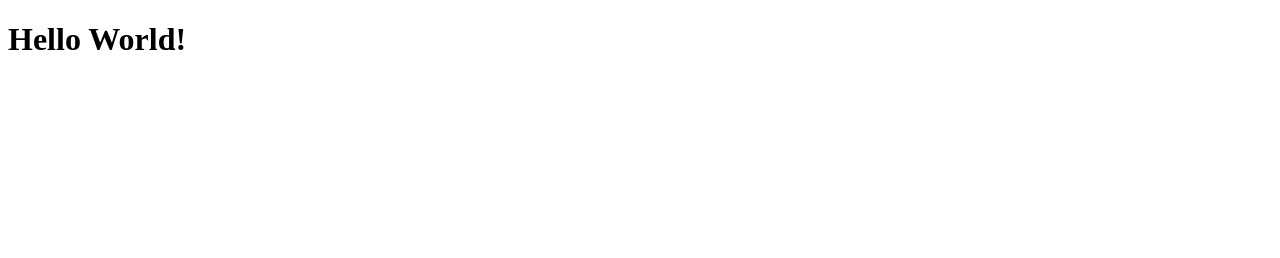
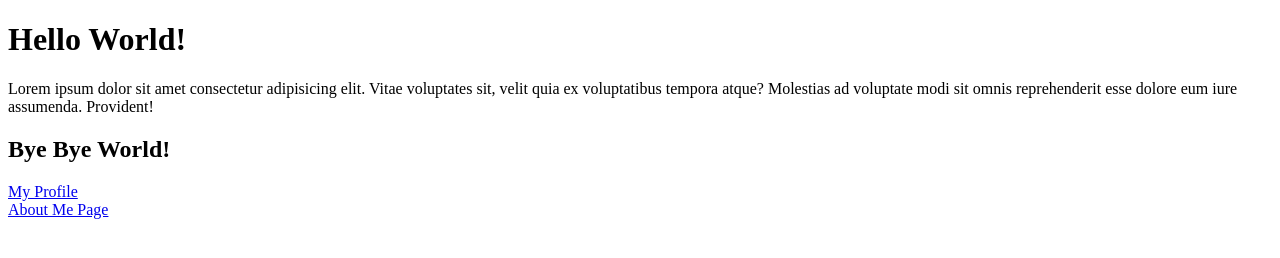
Before and after one commit to Krashberry/tkhw3, a plain HTML site: page index.html in a window 1280 px wide. Drawn offline with Linux system fonts and the light colour scheme.

Commit message:
change set 2

```diff
--- a/index.html
+++ b/index.html
@@ -7,5 +7,15 @@
 </head>
 <body>
     <h1>Hello World!</h1>
+    <p>
+        Lorem ipsum dolor sit amet consectetur adipisicing elit. Vitae voluptates sit, velit quia ex voluptatibus tempora atque? Molestias ad voluptate modi sit omnis reprehenderit esse dolore eum iure assumenda. Provident!
+    </p>
+
+
+    <h2>
+        Bye Bye World!
+    </h2>
+    <a href="https://github.com/Krashberry">My Profile</a><br>
+    <a href="/about.html">About Me Page</a>
 </body>
 </html>
```
Also changed, not shown: index.css (added), pages/aboutme.html (added).
